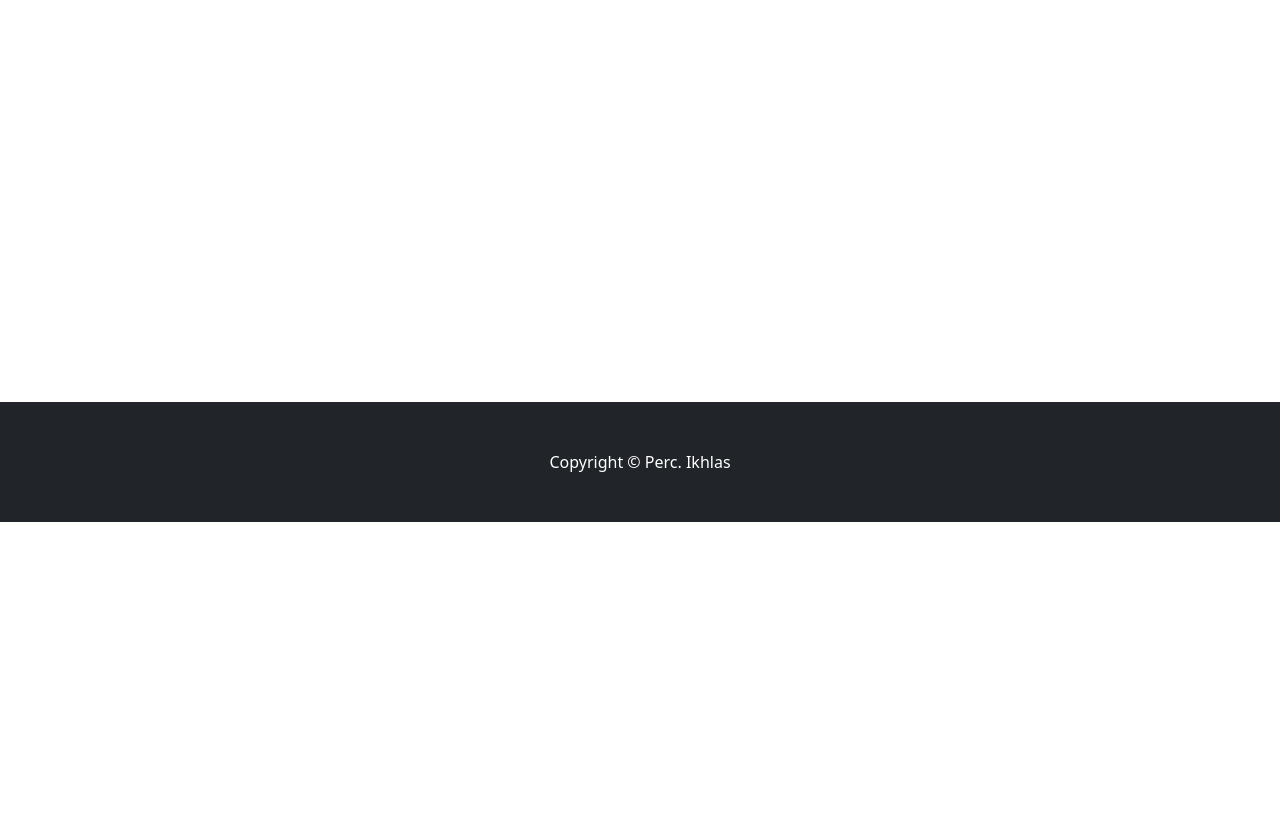
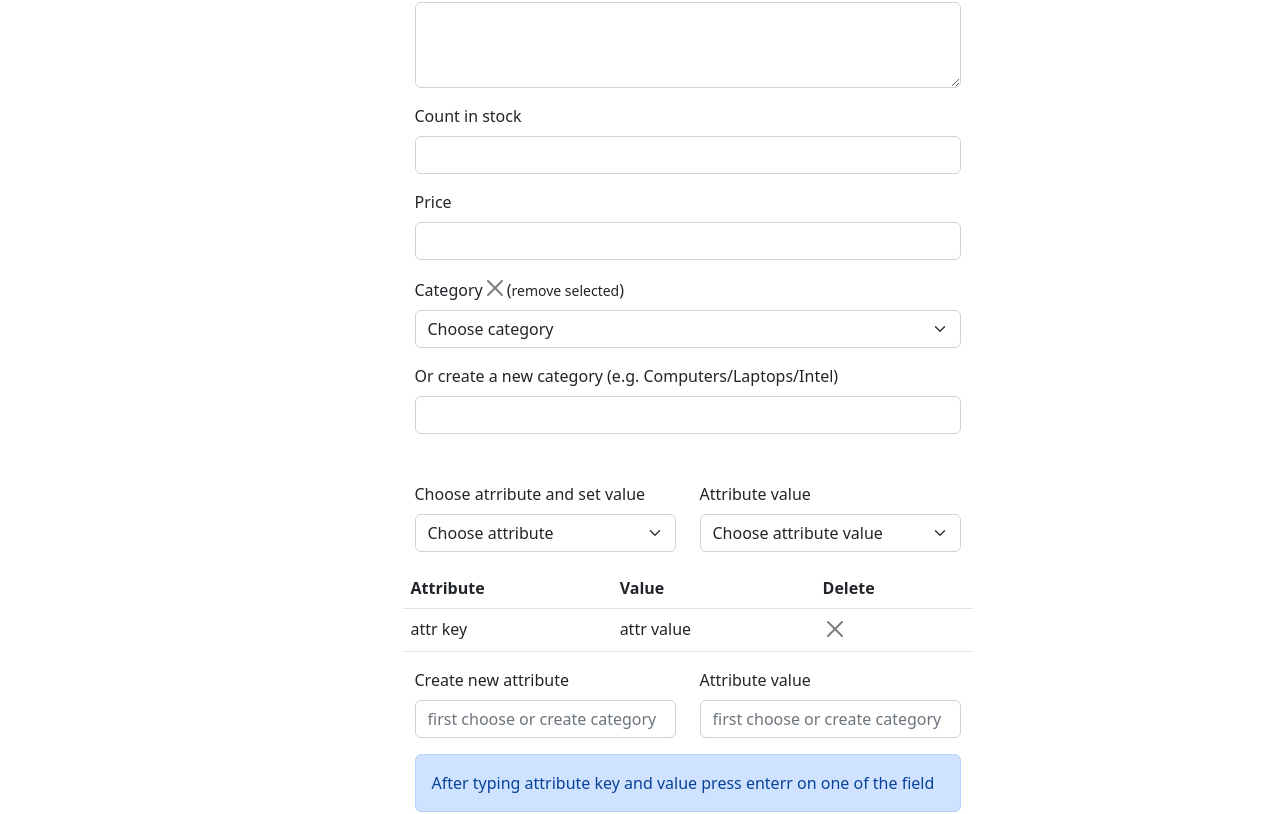
Before and after one commit to ilyasmuhlisin/Perc-Ikhlas, a React (Create React App) app in the folder frontend/: page /admin/create-new-product in a window 1280 px wide. Shown: the part 276-1090 px from the top of the page. Before the commit the page ends 800 px from the top, so only its background shows below. Built offline with nearby package versions, Linux system fonts and the light colour scheme.

Commit message:
Create admin new product screen

```diff
--- a/frontend/src/screens/admin/AdminCreateProductScreen.jsx
+++ b/frontend/src/screens/admin/AdminCreateProductScreen.jsx
@@ -1,9 +1,185 @@
 import React from 'react'
+import {
+  Row,
+  Col,
+  Container,
+  Form,
+  Button,
+  CloseButton,
+  Table,
+  Alert,
+} from "react-bootstrap";
+import { Link } from "react-router-dom";
+import { useState } from "react";
 
 function AdminCreateProductScreen() {
+  const [validated, setValidated] = useState(false);
+  const handleSubmit = (event) => {
+    const form = event.currentTarget;
+    if (form.checkValidity() === false) {
+      event.preventDefault();
+      event.stopPropagation();
+    }
+
+    setValidated(true);
+  };
   return (
-    <div>AdminCreateProductScreen</div>
-  )
+    <Container>
+      <Row className="justify-content-md-center mt-5">
+        <Col md={1}>
+          <Link to="/admin/products" className="btn btn-info my-3">
+            Go Back
+          </Link>
+        </Col>
+        <Col md={6}>
+          <h1>Create a new product</h1>
+          <Form noValidate validated={validated} onSubmit={handleSubmit}>
+            <Form.Group className="mb-3" controlId="formBasicName">
+              <Form.Label>Name</Form.Label>
+              <Form.Control name="name" required type="text" />
+            </Form.Group>
+
+            <Form.Group
+              className="mb-3"
+              controlId="exampleForm.ControlTextarea1"
+            >
+              <Form.Label>Description</Form.Label>
+              <Form.Control
+                name="description"
+                required
+                as="textarea"
+                rows={3}
+              />
+            </Form.Group>
+            <Form.Group className="mb-3" controlId="formBasicCount">
+              <Form.Label>Count in stock</Form.Label>
+              <Form.Control name="count" required type="number" />
+            </Form.Group>
+            <Form.Group className="mb-3" controlId="formBasicPrice">
+              <Form.Label>Price</Form.Label>
+              <Form.Control name="price" required type="text" />
+            </Form.Group>
+            <Form.Group className="mb-3" controlId="formBasicCategory">
+              <Form.Label>
+                Category
+                <CloseButton />(<small>remove selected</small>)
+              </Form.Label>
+              <Form.Select
+                required
+                name="category"
+                aria-label="Default select example"
+              >
+                <option value="">Choose category</option>
+                <option value="1">Laptops</option>
+                <option value="2">TV</option>
+                <option value="3">Games</option>
+              </Form.Select>
+            </Form.Group>
+
+            <Form.Group className="mb-3" controlId="formBasicNewCategory">
+              <Form.Label>
+                Or create a new category (e.g. Computers/Laptops/Intel){" "}
+              </Form.Label>
+              <Form.Control name="newCategory" type="text" />
+            </Form.Group>
+
+            <Row className="mt-5">
+              <Col md={6}>
+                <Form.Group className="mb-3" controlId="formBasicAttributes">
+                  <Form.Label>Choose atrribute and set value</Form.Label>
+                  <Form.Select
+                    name="atrrKey"
+                    aria-label="Default select example"
+                  >
+                    <option>Choose attribute</option>
+                    <option value="red">color</option>
+                  </Form.Select>
+                </Form.Group>
+              </Col>
+              <Col md={6}>
+                <Form.Group
+                  className="mb-3"
+                  controlId="formBasicAttributeValue"
+                >
+                  <Form.Label>Attribute value</Form.Label>
+                  <Form.Select
+                    name="atrrVal"
+                    aria-label="Default select example"
+                  >
+                    <option>Choose attribute value</option>
+                  </Form.Select>
+                </Form.Group>
+              </Col>
+            </Row>
+
+            <Row>
+              <Table hover>
+                <thead>
+                  <tr>
+                    <th>Attribute</th>
+                    <th>Value</th>
+                    <th>Delete</th>
+                  </tr>
+                </thead>
+                <tbody>
+                  <tr>
+                    <td>attr key</td>
+                    <td>attr value</td>
+                    <td>
+                      <CloseButton />
+                    </td>
+                  </tr>
+                </tbody>
+              </Table>
+            </Row>
+
+            <Row>
+              <Col md={6}>
+                <Form.Group className="mb-3" controlId="formBasicNewAttribute">
+                  <Form.Label>Create new attribute</Form.Label>
+                  <Form.Control
+                    disabled={false}
+                    placeholder="first choose or create category"
+                    name="newAttrValue"
+                    type="text"
+                  />
+                </Form.Group>
+              </Col>
+              <Col md={6}>
+                <Form.Group
+                  className="mb-3"
+                  controlId="formBasicNewAttributeValue"
+                >
+                  <Form.Label>Attribute value</Form.Label>
+                  <Form.Control
+                    disabled={false}
+                    placeholder="first choose or create category"
+                    required={true}
+                    name="newAttrValue"
+                    type="text"
+                  />
+                </Form.Group>
+              </Col>
+            </Row>
+
+            <Alert variant="primary">
+              After typing attribute key and value press enterr on one of the
+              field
+            </Alert>
+
+            <Form.Group controlId="formFileMultiple" className="mb-3 mt-3">
+              <Form.Label>Images</Form.Label>
+
+              <Form.Control required type="file" multiple />
+            </Form.Group>
+            <Button variant="primary" type="submit">
+              Create
+            </Button>
+          </Form>
+        </Col>
+      </Row>
+    </Container>
+  );
 }
 
 export default AdminCreateProductScreen
```
Also changed, not shown: 1 other file (tests, documents, lock files or other folders).
